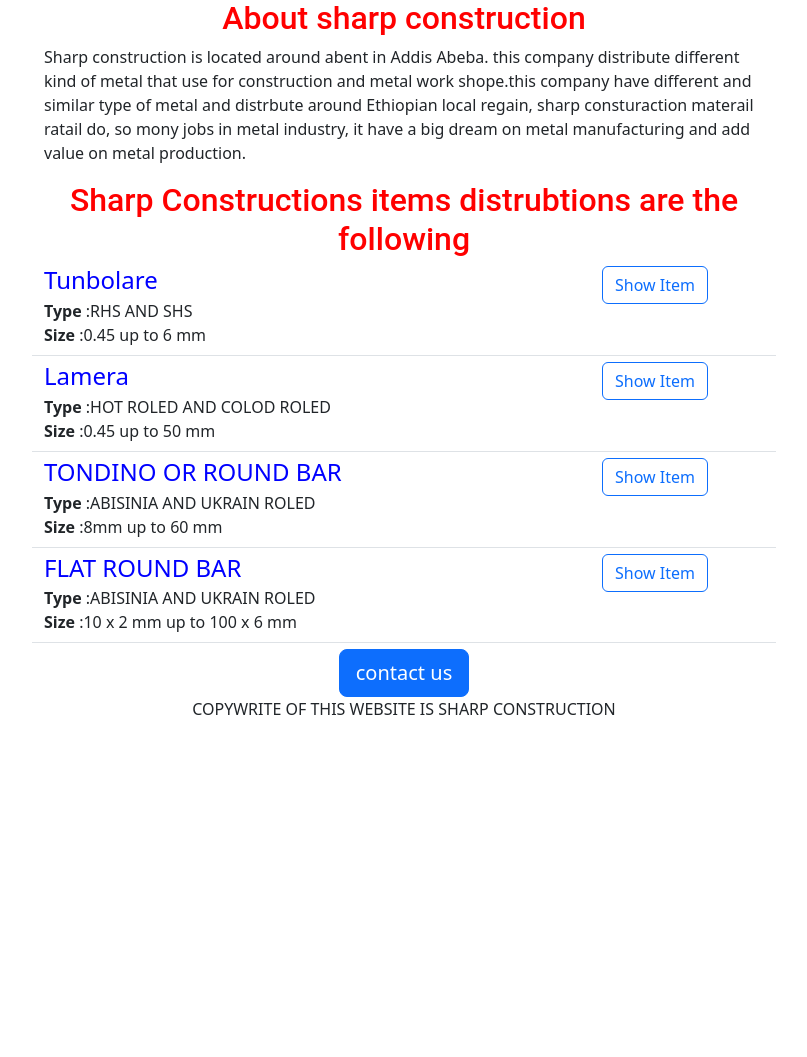
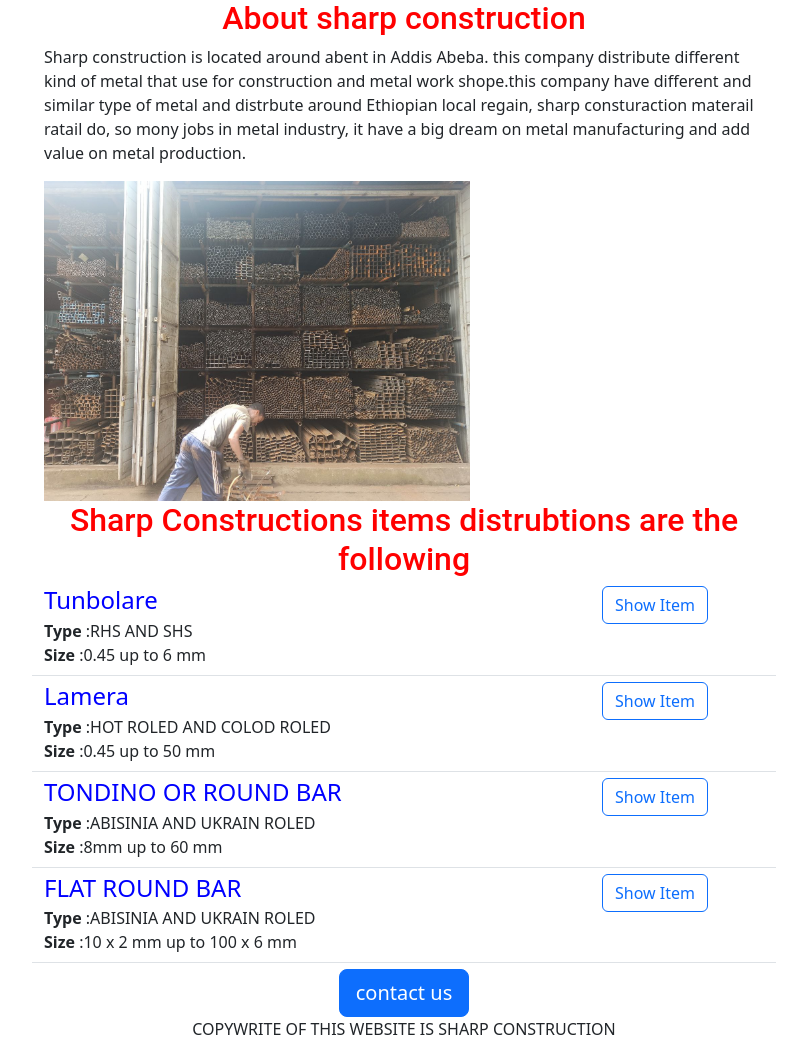
Before and after one commit to redali0913462978/Oneloveredwanwebsite, a Flask app: page / in a window 1280 px wide. Shown: the part 465-1522 px from the top of the page, without its empty margins (236-1043 px from the left). Before the commit the page ends 1180 px from the top, so only its background shows below. Run offline with Flask 3, Linux system fonts and the light colour scheme.

Commit message:
i made some improvvement

```diff
--- a/templates/home.html
+++ b/templates/home.html
@@ -35,10 +35,20 @@
   </head>
   <div id="container">
   <body>
+    {% include 'nav.html' %}
     <h1>{{Company_name}} Metal Distrubtion </h1>
     <img id="banner" src="https://oneloveredwanwebsite--redali091346297.repl.co/static/banner.jpg">
     <h2>About sharp construction</h2>
+
     <p class ="bodytext">Sharp construction is located around abent in Addis Abeba. this company distribute different kind of metal that use for construction and metal work shope.this company have different and similar type of metal and distrbute around Ethiopian local regain, sharp consturaction materail ratail do, so mony jobs in metal industry, it have a big dream on metal manufacturing and add value on metal production. </p>
+    <div class="raw">
+    <div class="col-12"
+    </div>
+      <div class="col-12">
+      <img src="/static/photo sharp 3.jpg"style="height:320px">
+      </div>
+
+
     <h2>Sharp Constructions items distrubtions are the following </h2>
     <div style="margin-bottom:6px;">
       {% for jobe in SHARP%}
--- /dev/null
+++ b/templates/nav.html
@@ -0,0 +1,8 @@
+  <nav class="navbar shadow-sm fixed-top">
+  <div class="container-fluid">
+    <a class="navbar-brand" href="#">
+      <img src="/static/Image.svg" alt="" width="30" height="24" class="d-inline-block align-text-top">
+      Sharp Metal
+    </a>
+  </div>
+</nav>
--- a/templates/sharpitem.html
+++ b/templates/sharpitem.html
@@ -12,7 +12,8 @@
     </div>
   </div>
   <div class="col-3">
-    <button type="button" class="btn btn-outline-primary"> Show Item </button>
+    <a  href="mailto:hello@sharp-construction-material-retail.onrender.al?
+      subject=Application for{{SHARP['size']}}"type="button" class="btn btn-outline-primary"> Show Item </a>
   </div>
 
 </div>
```
Also changed, not shown: static/Image.svg (added), 9 other files.
